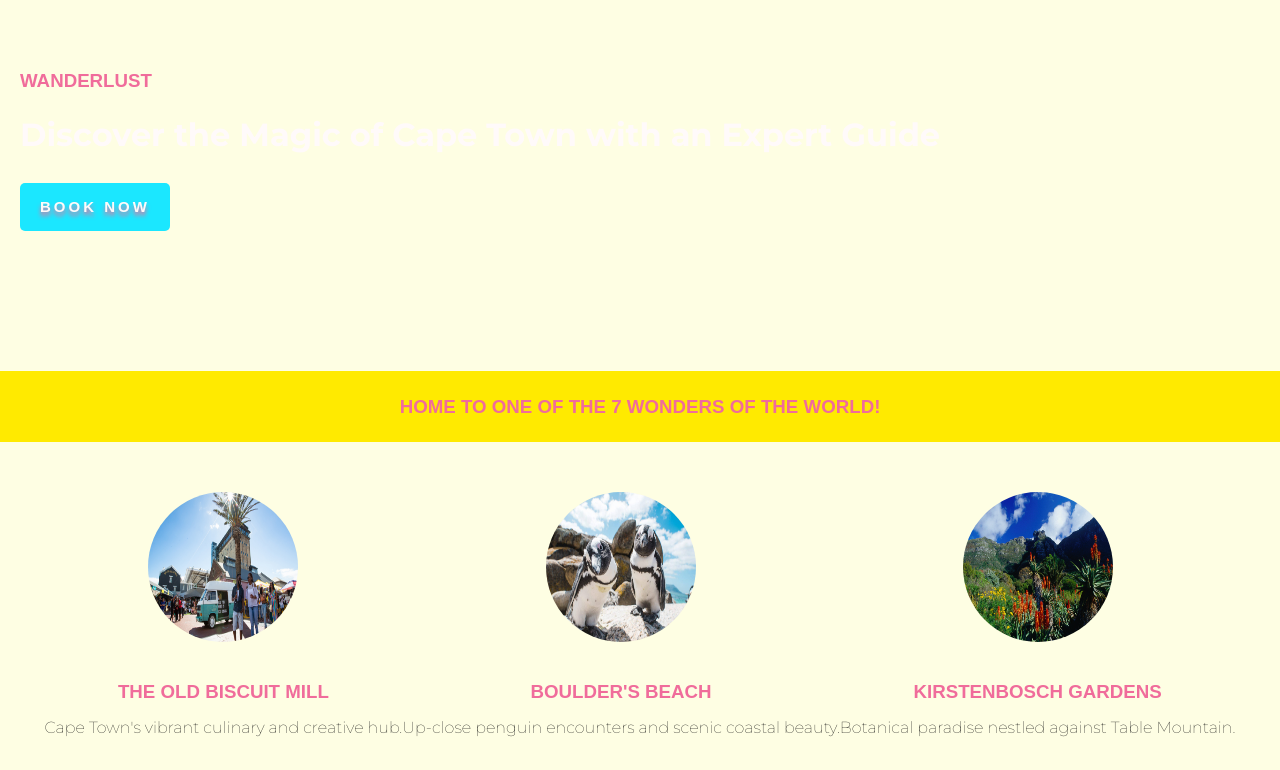
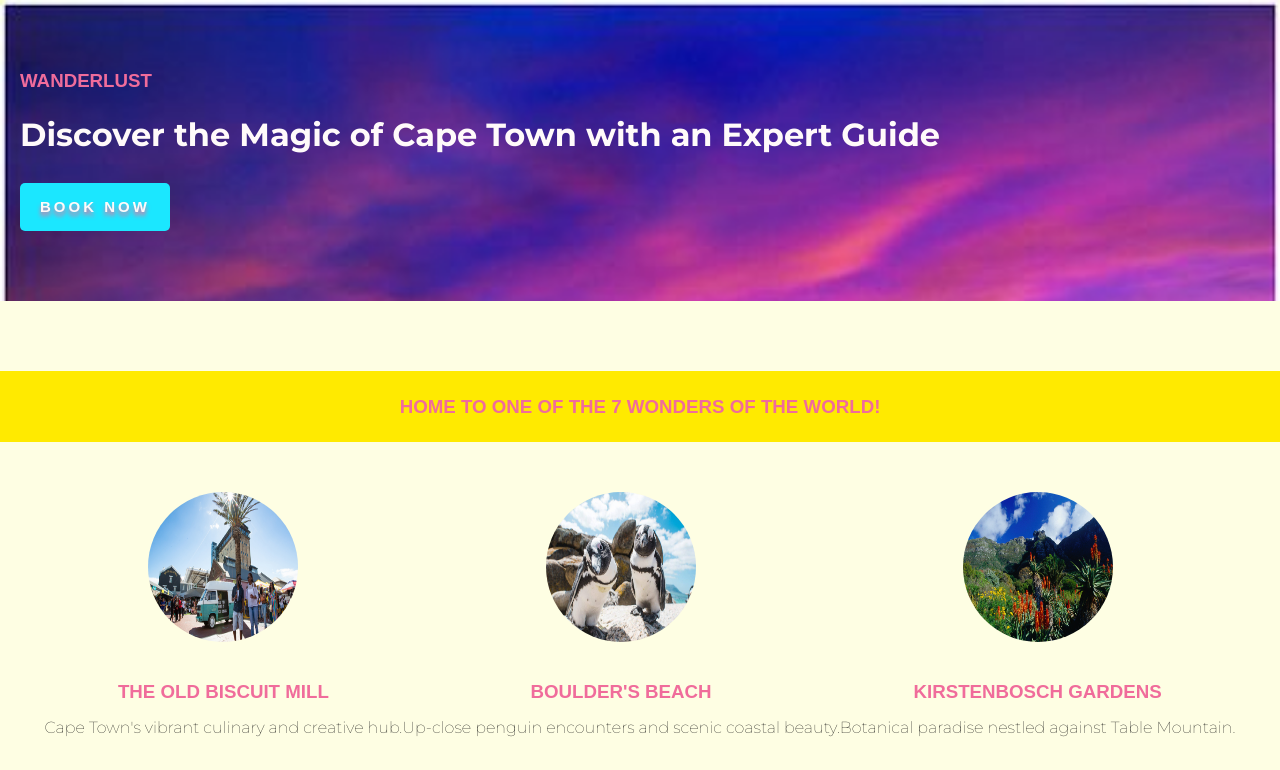
Before and after one commit to ShaunaHendricks/solo-project, a website built with Vite: page index.html in a window 1280 px wide. Shown: the top 770 px of the page. Built offline with nearby package versions, Linux system fonts and the light colour scheme; files whose address does not match are found by name; a web font is replaced by a local one.

Commit message:
Update styles.css
changed image path

```diff
--- a/styles.css
+++ b/styles.css
@@ -23,7 +23,7 @@ body {
 }
 
 #hero {
-    background-image: url("images/table-mountain.jpg");
+    background-image: url("table-mountain.jpg");
     background-size: cover;
     padding: 10px 0 40px 0;
 }
```
